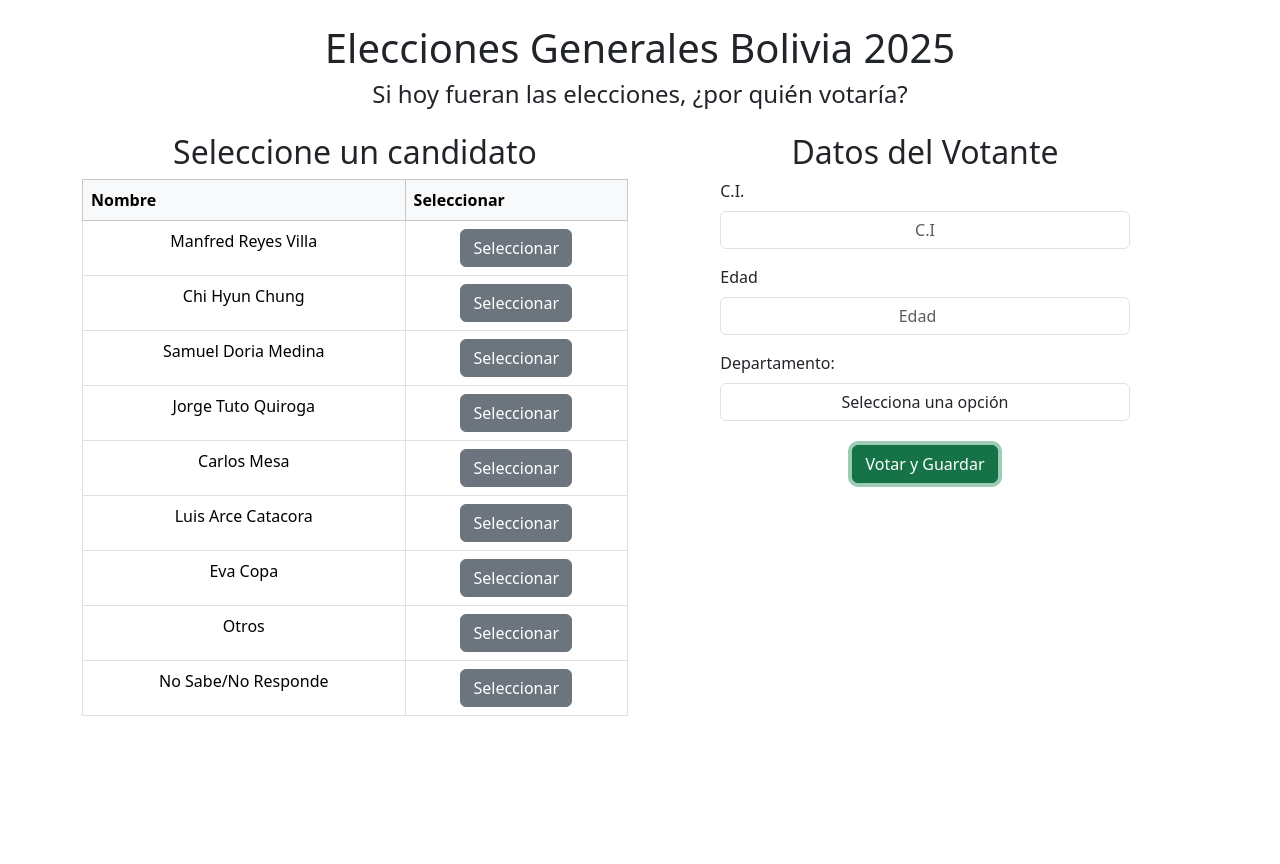
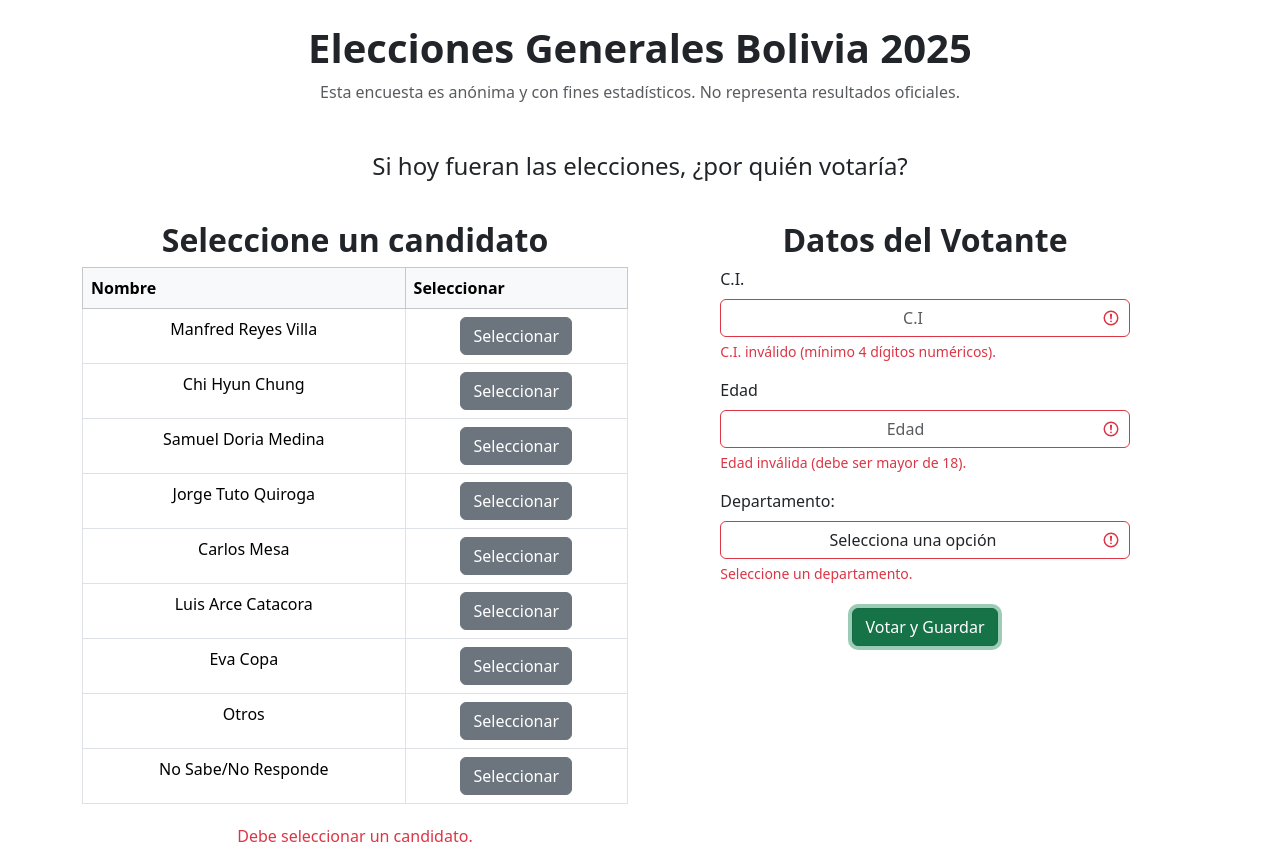
Before and after one commit to caberos/encuestaUI, a React (Create React App) app: page / in a window 1280 px wide. Both pictures are taken after a click on the button "Votar y Guardar". Before the commit the page ends 800 px from the top, so only its background shows below. Built offline with nearby package versions, Linux system fonts and the light colour scheme.

Commit message:
fix the observations

```diff
--- a/src/page/electoral_survey.jsx
+++ b/src/page/electoral_survey.jsx
@@ -1,8 +1,9 @@
-import { useState } from "react";
+import { useState, useEffect } from "react";
 import { useNavigate } from "react-router-dom";
+import { format } from "date-fns";
 
 export default function ElectoralSurvey() {
-  const navigate = useNavigate(); // 👈 Para redirigir a la página de resultados
+  const navigate = useNavigate();
 
   const candidates = [
     { name: "Manfred Reyes Villa", img: "https://via.placeholder.com/40" },
@@ -17,16 +18,8 @@ export default function ElectoralSurvey() {
   ];
 
   const cities = [
-    "La Paz",
-    "El Alto",
-    "Cochabamba",
-    "Oruro",
-    "Potosí",
-    "Chuquisaca",
-    "Tarija",
-    "Beni",
-    "Pando",
-    "Santa Cruz",
+    "La Paz", "El Alto", "Cochabamba", "Oruro", "Potosí",
+    "Chuquisaca", "Tarija", "Beni", "Pando", "Santa Cruz",
   ];
 
   const [selectedCandidate, setSelectedCandidate] = useState(null);
@@ -36,56 +29,88 @@ export default function ElectoralSurvey() {
     department: "",
   });
 
+  const [errors, setErrors] = useState({});
+
+  useEffect(() => {
+    try {
+      (window.adsbygoogle = window.adsbygoogle || []).push({});
+    } catch (e) {
+      console.error("Error cargando anuncio:", e);
+    }
+  }, []);
+
+  const validateForm = () => {
+    let newErrors = {};
+
+    if (!selectedCandidate) newErrors.candidate = "Debe seleccionar un candidato.";
+    if (!voterData.ci || !/^\d{4,}$/.test(voterData.ci))
+      newErrors.ci = "C.I. inválido (mínimo 4 dígitos numéricos).";
+    const age = parseInt(voterData.age, 10);
+    if (!voterData.age || isNaN(age) || age < 18 || age > 120)
+      newErrors.age = "Edad inválida (debe ser mayor de 18).";
+    if (!voterData.department) newErrors.department = "Seleccione un departamento.";
+
+    setErrors(newErrors);
+    return Object.keys(newErrors).length === 0;
+  };
+
   const handleVote = async () => {
-    if (
-      !selectedCandidate ||
-      !voterData.ci ||
-      !voterData.age ||
-      !voterData.department
-    ) {
-      alert("Por favor, complete todos los campos antes de votar.");
-      return;
-    }
+    if (!validateForm()) return;
 
-    const voteData = { candidato: selectedCandidate.name, votante: voterData };
+    const voteData = {
+      candidato: selectedCandidate.name,
+      votante: voterData,
+      date: format(new Date(), "dd-MM-yyyy"),
+    };
 
     try {
-      const response = await fetch("http://localhost:5000/survey", {
+      const response = await fetch("https://encuestaapi.onrender.com/survey", {
         method: "POST",
         headers: { "Content-Type": "application/json" },
         body: JSON.stringify(voteData),
       });
 
-      const data = await response.json();
-
       if (response.ok) {
         alert("✅ Votación registrada con éxito.");
-        navigate("/resultado", { state: voteData }); // 👈 Redirige con los datos del voto
+        navigate("/resultado", { state: voteData });
       } else if (response.status === 409) {
-        alert("⚠️ Error: Este C.I. ya ha votado.");
+        alert("⚠️ Este C.I. ya fue registrado anteriormente.");
       } else {
-        alert("❌ Error al registrar el voto. Inténtelo de nuevo.");
+        alert("❌ Error al guardar. Intente nuevamente.");
       }
     } catch (error) {
-      alert("❌ Error de conexión con el servidor.");
-      console.error("Error:", error);
+      alert("❌ No se pudo conectar al servidor.");
+      console.error(error);
     }
   };
 
   return (
     <div className="container mt-4">
-      <h1 className="text-center text-2xl font-bold">
+      <h1 className="text-center text-2xl fw-bold mb-2">
         Elecciones Generales Bolivia 2025
       </h1>
-      <h4 className="text-center mt-2 text-lg">
+      <p className="text-center text-muted mb-4">
+        Esta encuesta es anónima y con fines estadísticos. No representa resultados oficiales.
+      </p>
+
+      <div className="d-flex justify-content-center mb-4">
+        <ins
+          className="adsbygoogle"
+          style={{ display: "block" }}
+          data-ad-client="ca-pub-7727148443229606"
+          data-ad-format="auto"
+          data-full-width-responsive="true"
+        ></ins>
+      </div>
+
+      <h4 className="text-center mt-3 text-lg">
         Si hoy fueran las elecciones, ¿por quién votaría?
       </h4>
 
-      <div className="row mt-6">
+      <div className="row mt-4">
+        {/* Lista de candidatos */}
         <div className="col-md-6 mt-3 d-flex flex-column align-items-center">
-          <h2 className="text-xl font-semibold mb-2 text-center">
-            Seleccione un candidato
-          </h2>
+          <h2 className="text-xl fw-semibold mb-2">Seleccione un candidato</h2>
           <table className="table table-bordered">
             <thead className="table-light">
               <tr>
@@ -100,30 +125,26 @@ export default function ElectoralSurvey() {
                   <td className="text-center">
                     <button
                       className={`btn btn-${
-                        selectedCandidate === candidate
-                          ? "primary"
-                          : "secondary"
+                        selectedCandidate === candidate ? "primary" : "secondary"
                       }`}
                       onClick={() => setSelectedCandidate(candidate)}
                     >
-                      {selectedCandidate === candidate
-                        ? "Seleccionado"
-                        : "Seleccionar"}
+                      {selectedCandidate === candidate ? "Seleccionado" : "Seleccionar"}
                     </button>
                   </td>
                 </tr>
               ))}
             </tbody>
           </table>
+          {errors.candidate && <p className="text-danger mt-1">{errors.candidate}</p>}
         </div>
+
+        {/* Datos del votante */}
         <div className="col-md-6 mt-3 d-flex flex-column align-items-center">
-          <h2 className="text-xl font-semibold mb-2 text-center">
-            Datos del Votante
-          </h2>
+          <h2 className="text-xl fw-semibold mb-2">Datos del Votante</h2>
+
           <div className="mb-3 w-75">
-            <label htmlFor="ci" className="form-label">
-              C.I.
-            </label>
+            <label htmlFor="ci" className="form-label">C.I.</label>
             <input
               type="text"
               id="ci"
@@ -132,13 +153,13 @@ export default function ElectoralSurvey() {
               onChange={(e) =>
                 setVoterData({ ...voterData, ci: e.target.value })
               }
-              className="form-control text-center"
+              className={`form-control text-center ${errors.ci ? "is-invalid" : ""}`}
             />
+            {errors.ci && <div className="invalid-feedback">{errors.ci}</div>}
           </div>
+
           <div className="mb-3 w-75">
-            <label htmlFor="age" className="form-label">
-              Edad
-            </label>
+            <label htmlFor="age" className="form-label">Edad</label>
             <input
               type="number"
               id="age"
@@ -147,16 +168,16 @@ export default function ElectoralSurvey() {
               onChange={(e) =>
                 setVoterData({ ...voterData, age: e.target.value })
               }
-              className="form-control text-center"
+              className={`form-control text-center ${errors.age ? "is-invalid" : ""}`}
             />
+            {errors.age && <div className="invalid-feedback">{errors.age}</div>}
           </div>
+
           <div className="w-75">
-            <label htmlFor="department" className="form-label">
-              Departamento:
-            </label>
+            <label htmlFor="department" className="form-label">Departamento:</label>
             <select
               id="department"
-              className="form-control text-center"
+              className={`form-control text-center ${errors.department ? "is-invalid" : ""}`}
               value={voterData.department}
               onChange={(e) =>
                 setVoterData({ ...voterData, department: e.target.value })
@@ -164,18 +185,14 @@ export default function ElectoralSurvey() {
             >
               <option value="">Selecciona una opción</option>
               {cities.map((city, index) => (
-                <option key={index} value={city}>
-                  {city}
-                </option>
+                <option key={index} value={city}>{city}</option>
               ))}
             </select>
+            {errors.department && <div className="invalid-feedback">{errors.department}</div>}
           </div>
+
           <div className="text-center">
-            <button
-              type="button"
-              className="btn btn-success mt-4"
-              onClick={handleVote}
-            >
+            <button type="button" className="btn btn-success mt-4" onClick={handleVote}>
               Votar y Guardar
             </button>
           </div>
```
